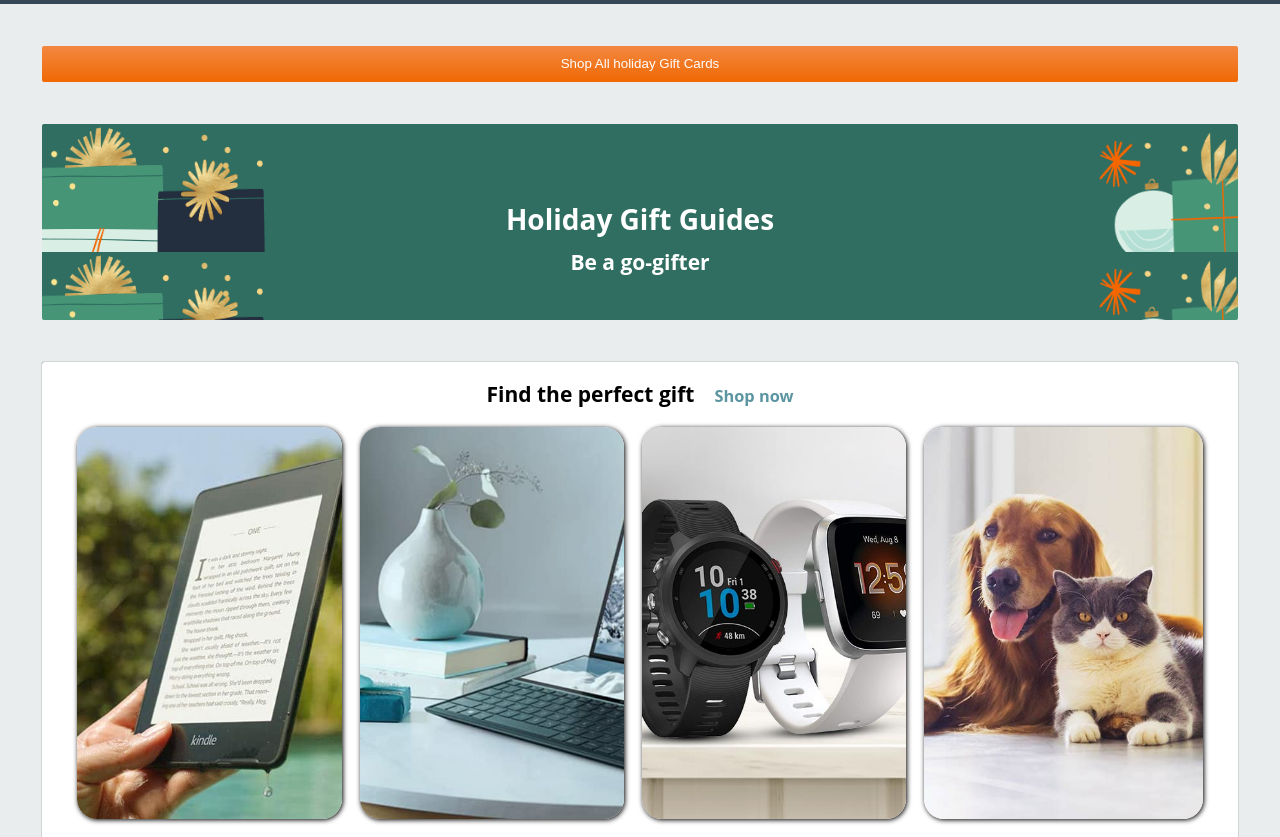
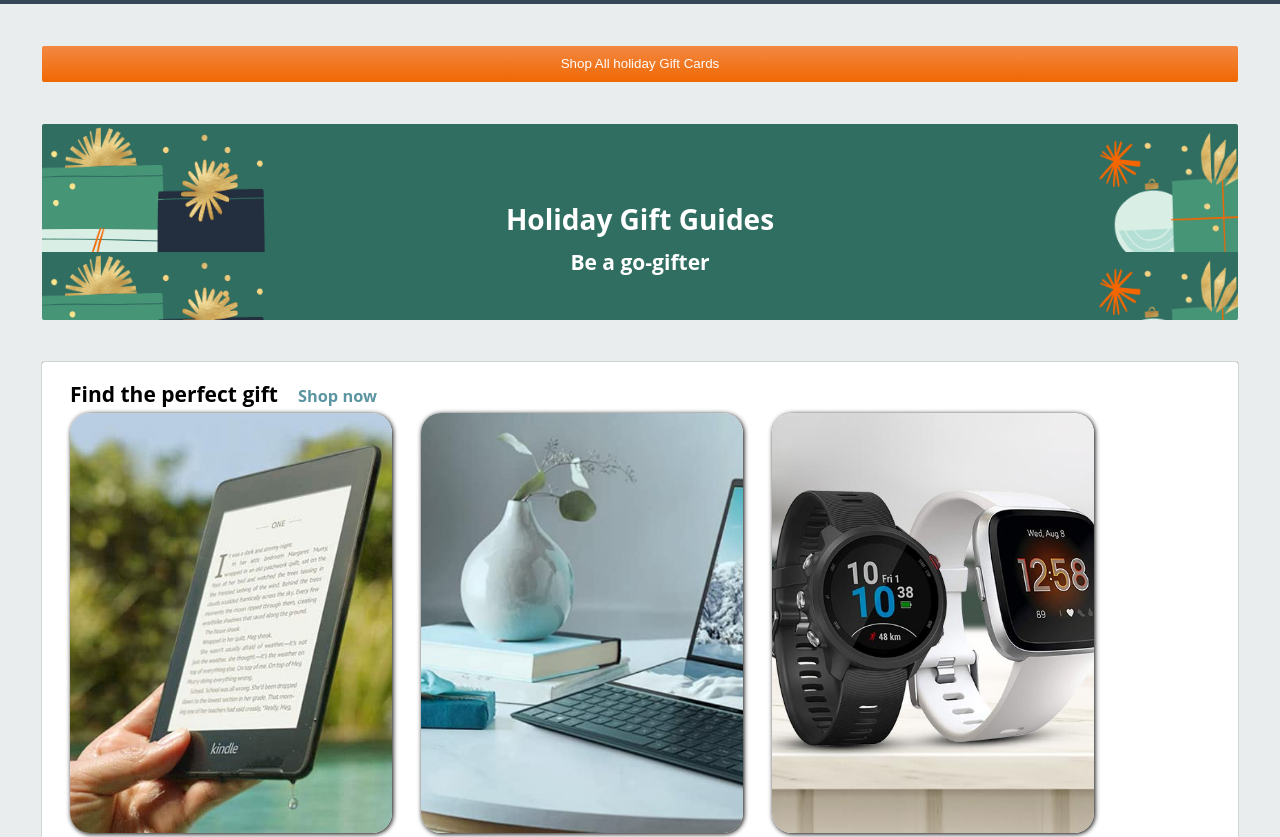
Before and after one commit to IvanovVasil02/U1-W2-PROJECT, a plain HTML site: page index.html in a window 1280 px wide. Shown: the part 91-928 px from the top of the page. Drawn offline with Linux system fonts and the light colour scheme.

Commit message:
add littlle update

```diff
--- a/css/style.css
+++ b/css/style.css
@@ -46,6 +46,17 @@
 
 ul {
     list-style: none;
+}
+
+.inlineBlock {
+    display: inline-block;
+}
+
+.shortLink {
+    font-size: 1.17em;
+    color: #5B95A1;
+    font-weight: bold;
+    margin-left: 1em;
 }
 
 header {
@@ -110,36 +121,29 @@
 }
 
 .giftSection {
+    text-align: left;
+    padding-inline: 2em;
     background-color: #fff;
-    padding: 1em 2.5em;
+    padding-block: 1em;
     border-radius: 2px;
     box-shadow: 0px 0px 1px #000;
 }
 
-.inlineBlock {
+
+
+.contBox .giftBox {
     display: inline-block;
+    width: 23em;
+    height: 30em;
 }
 
-.shortLink {
-    font-size: 1.17em;
-    color: #5B95A1;
-    font-weight: bold;
-    margin-left: 1em;
+.contBox .giftBox:not(:last-child) {
+    margin-inline-end: 1.8em;
 }
 
-.giftSection .giftBox {
-    display: inline-block;
-    width: calc(99% / 4);
-    height: 30em;
-    padding: 1em 0 1em 0;
 
-}
 
-.giftSection .giftBox:not(:last-child) {
-    padding: 1em 1em 1em 0;
-}
-
-.giftSection .giftBox img {
+.contBox .giftBox img {
     width: 100%;
     height: 100%;
     border-radius: 20px;
--- a/index.html
+++ b/index.html
@@ -33,12 +33,13 @@
 
 			<div class="giftSection">
 				<h2 class="inlineBlock">Find the perfect gift</h2>
-
 				<a href="#" class="shortLink">Shop now</a><br />
-				<div class="giftBox"><img src="assets/img_1.jpg" alt="gift img 1" /></div>
-				<div class="giftBox"><img src="assets/img_2.jpg" alt="gift img 1" /></div>
-				<div class="giftBox"><img src="assets/img_3.jpg" alt="gift img 1" /></div>
-				<div class="giftBox"><img src="assets/img_4.jpg" alt="gift img 1" /></div>
+				<div class="contBox">
+					<div class="giftBox"><img src="assets/img_1.jpg" alt="gift img 1" /></div>
+					<div class="giftBox"><img src="assets/img_2.jpg" alt="gift img 1" /></div>
+					<div class="giftBox"><img src="assets/img_3.jpg" alt="gift img 1" /></div>
+					<div class="giftBox"><img src="assets/img_4.jpg" alt="gift img 1" /></div>
+				</div>
 			</div>
 
 			<div class="poster" id="poster1"></div>
```
